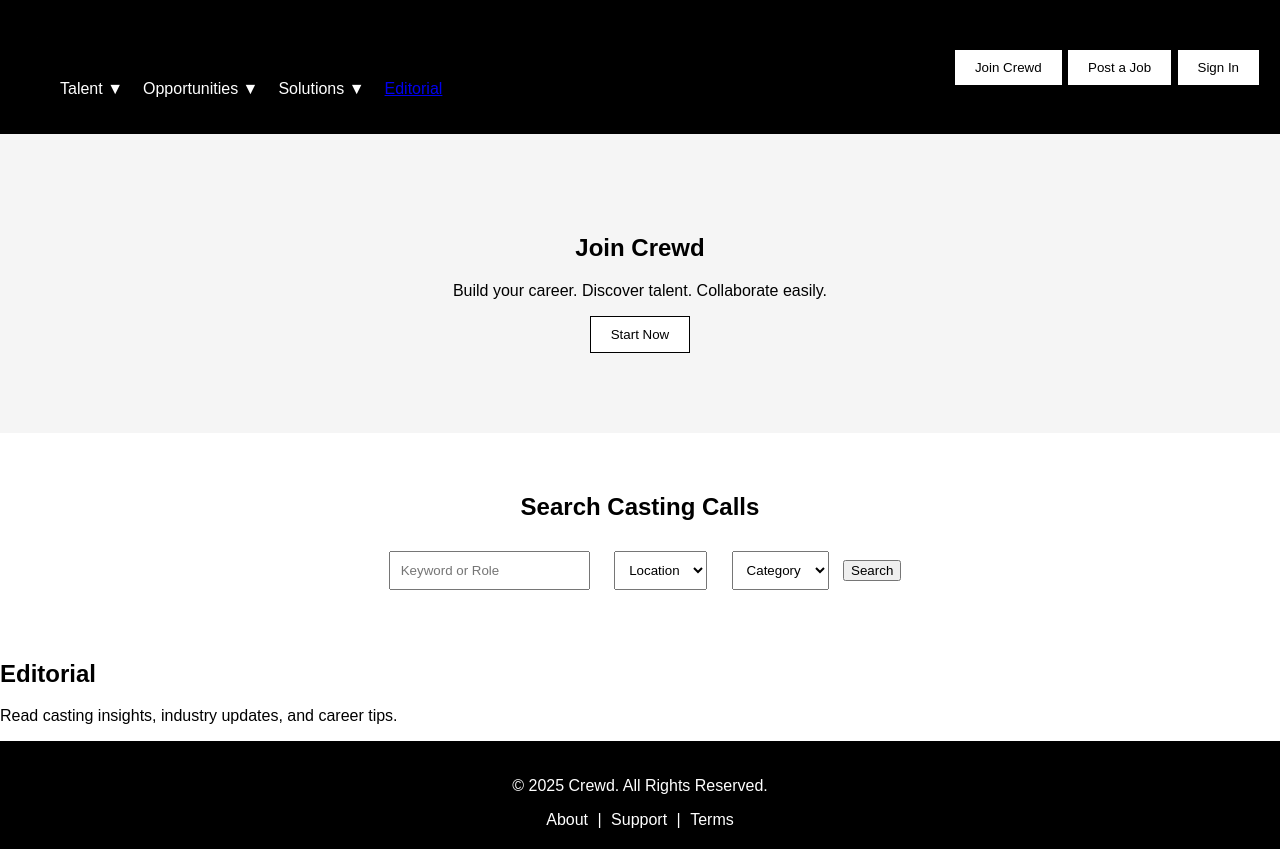
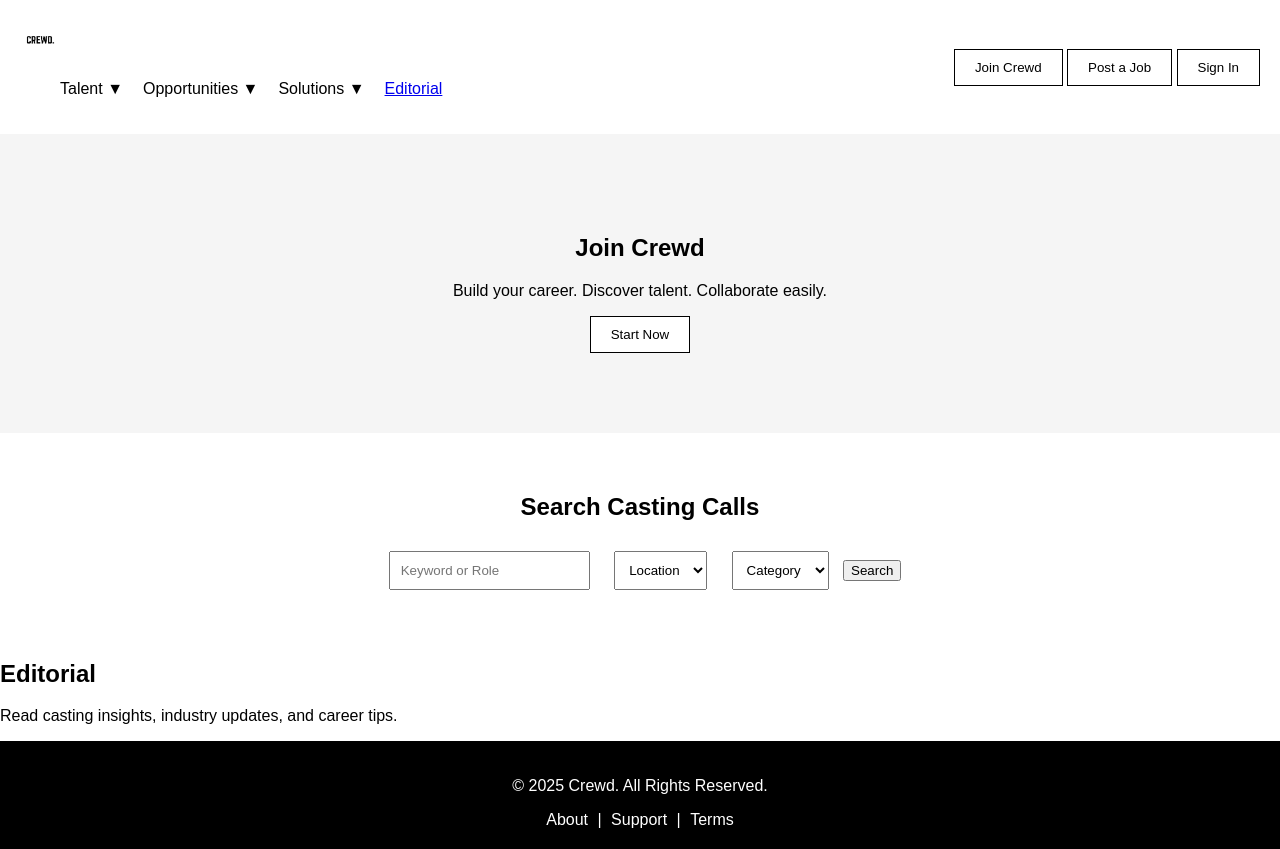
Before and after one commit to chinmxyee/crewd, a plain HTML site: page index.html in a window 1280 px wide. Drawn offline with Linux system fonts and the light colour scheme.

Commit message:
Update styles.css

```diff
--- a/styles.css
+++ b/styles.css
@@ -11,8 +11,8 @@ header {
     justify-content: space-between;
     align-items: center;
     padding: 20px;
-    background: #000;
-    color: white;
+    background: #fff;
+    color: #000;
 }
 
 .logo {
```
